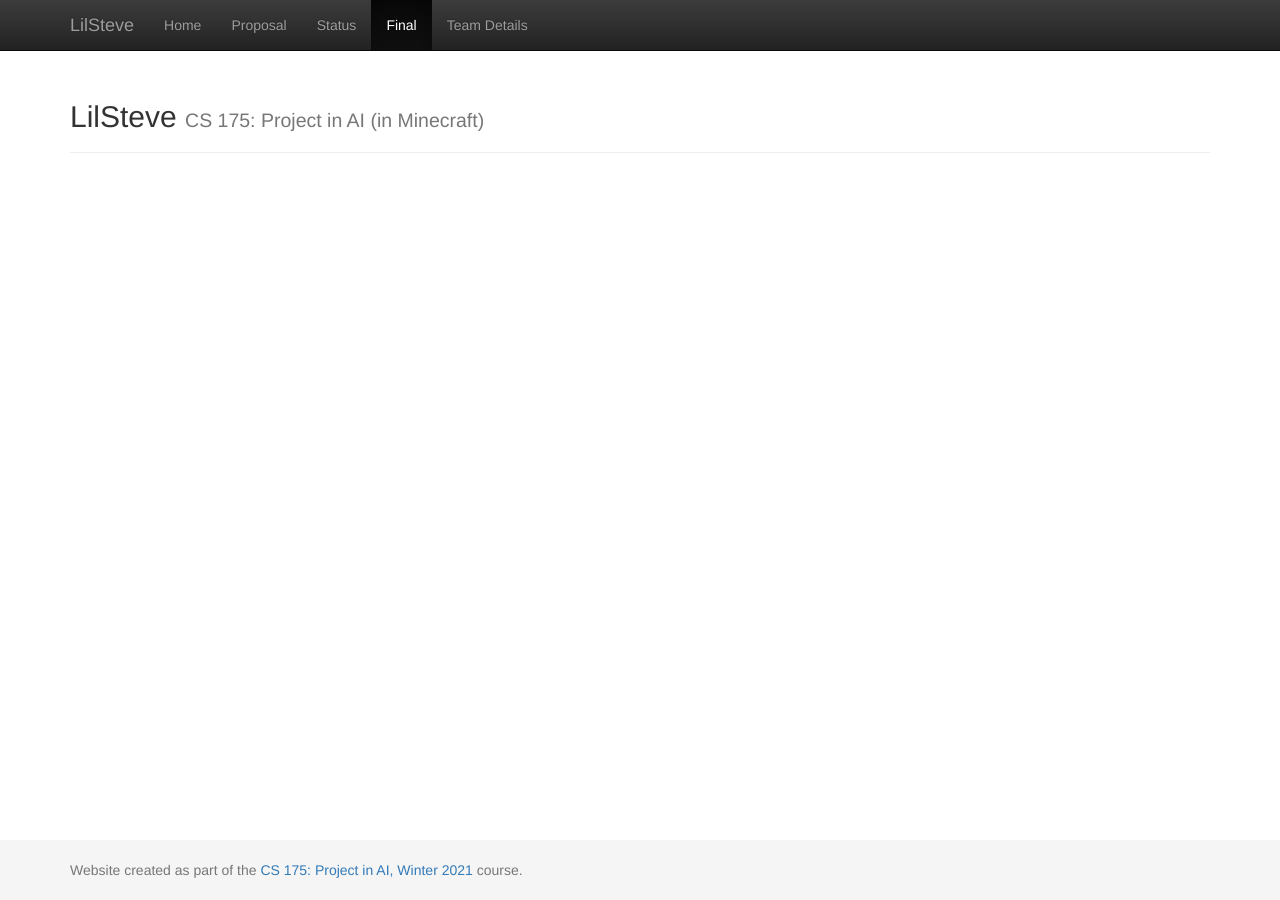
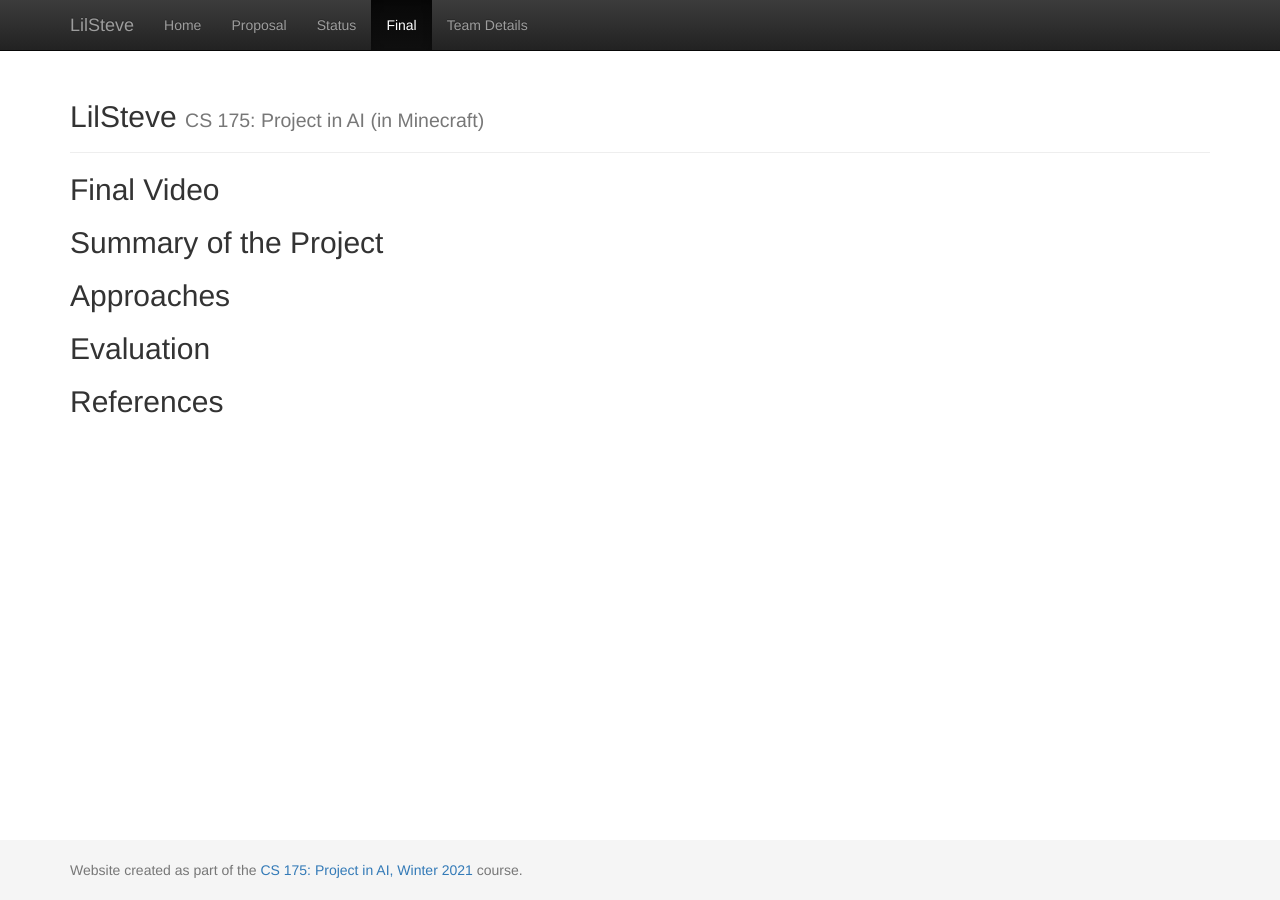
Before and after one commit to rhorikaw/LilSteve, a Jekyll site: the page built from docs/final.md, in a window 1280 px wide. Built offline with Jekyll 4.4.1, drawn with Linux system fonts in a browser that asks for light colours.

Commit message:
Create headers

```diff
--- a/docs/final.md
+++ b/docs/final.md
@@ -2,3 +2,12 @@
 layout: default
 title: Final Report
 ---
+## Final Video
+
+## Summary of the Project
+
+## Approaches
+
+## Evaluation
+
+## References
```
